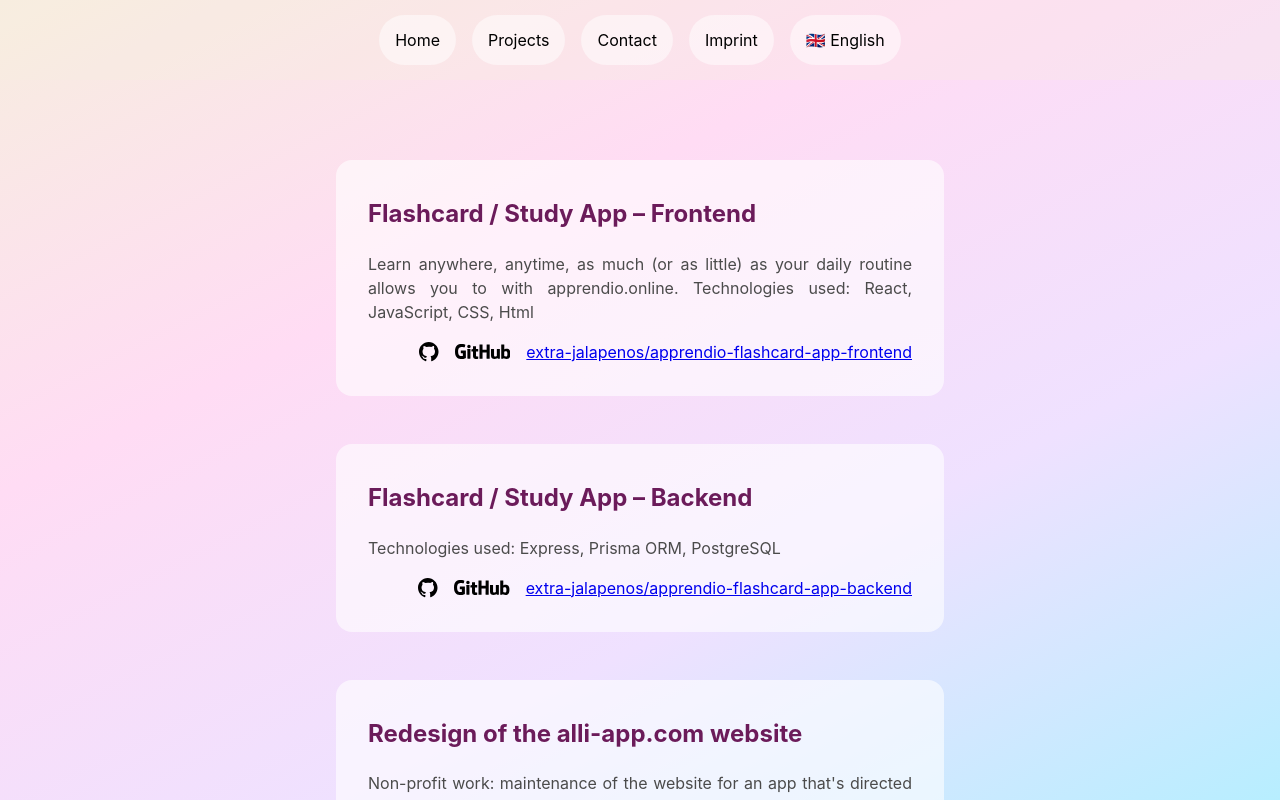
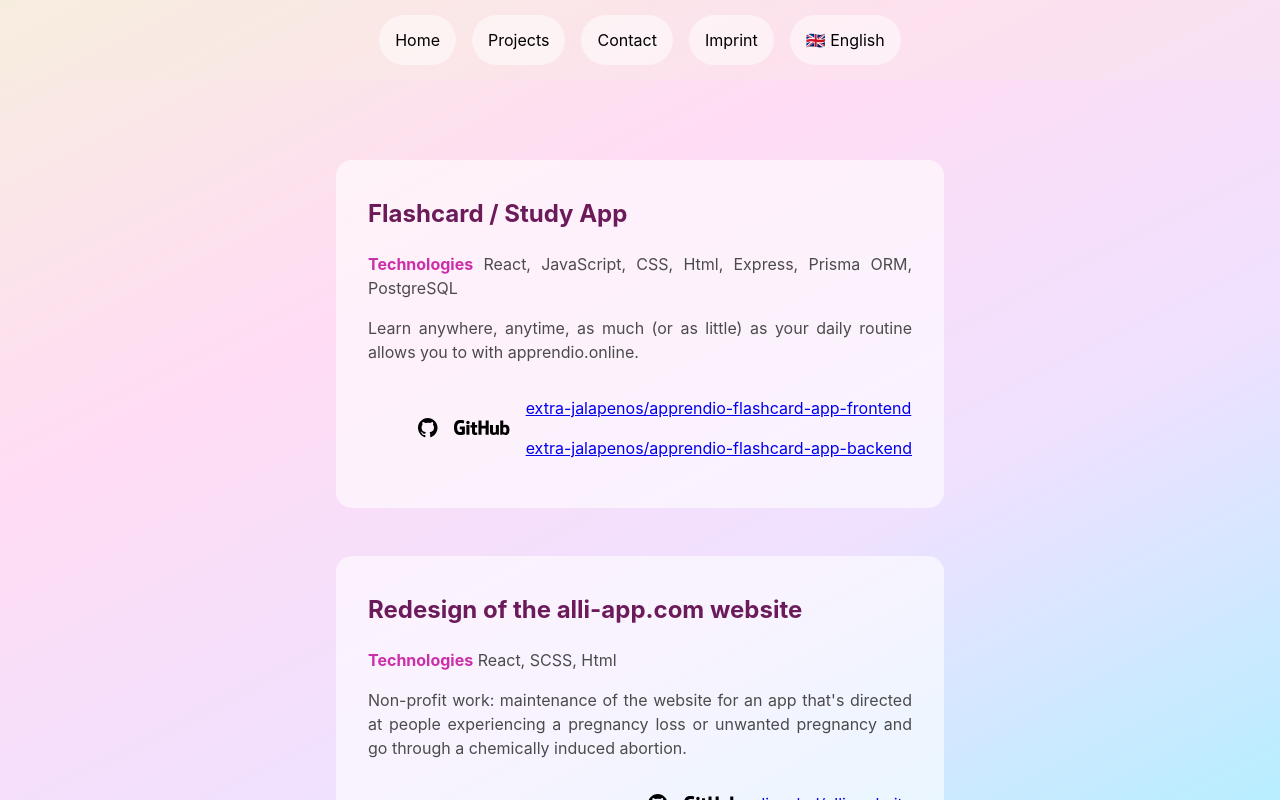
Before and after one commit to extra-jalapenos/individual-portfolio, a React (Vite) app: page /projects in a window 1280 px wide. Built offline with nearby package versions, Linux system fonts and the light colour scheme.

Commit message:
add current state of projects

```diff
--- a/src/components/Projects.jsx
+++ b/src/components/Projects.jsx
@@ -1,23 +1,26 @@
 import { GitHubFontLogo, GithubLogo } from "../assets/github-mark-white"
 
-function GitHubLink ({url}) {
+function GitHubLink ({urls}) {
   return (
     <buttoncontainer>
       <GithubLogo />
       <GitHubFontLogo />
-      <a href={`https://github.com/${url}`}>{url}</a>
+      <div id="links">
+        {urls.map(url => <p><a href={`https://github.com/${url}`}>{url}</a></p>)}
+      </div>
     </buttoncontainer>
   )
 }
 
 function ProjectCard ({props}) {
-  const {title, description, img, link} = props
+  const {title, description, technologies, img, links = []} = props
 
   if (!img) return (
     <div className="projectCard">
       <h2>{title}</h2>
-      {description}<br/>
-      {link && <GitHubLink url={link}/>}
+      <p><b>Technologies</b> {technologies}</p>
+      <p>{description}</p>
+      {links.length > 0 && <GitHubLink urls={links}/>}
     </div>
   )
 
@@ -40,38 +43,36 @@ export default function Projects () {
   //   description: `This API provides information on Taylor Swift's albums and songs. Available endpoints include: album details | song details including appearances | different editions of an album | song lyrics`,
   // }
 
-  const apprendioFrontend = {
-    title: "Flashcard / Study App – Frontend",
-    description: `Learn anywhere, anytime, as much (or as little) as your daily routine allows you to with apprendio.online.\nTechnologies used: React, JavaScript, CSS, Html`,
-    link: "extra-jalapenos/apprendio-flashcard-app-frontend"
-  }
-
-  const apprendioBackend = {
-    title: "Flashcard / Study App – Backend",
-    description: `Technologies used: Express, Prisma ORM, PostgreSQL`,
-    link: "extra-jalapenos/apprendio-flashcard-app-backend"
+  const apprendio = {
+    title: "Flashcard / Study App",
+    description: "Learn anywhere, anytime, as much (or as little) as your daily routine allows you to with apprendio.online.",
+    technologies: "React, JavaScript, CSS, Html, Express, Prisma ORM, PostgreSQL",
+    links: ["extra-jalapenos/apprendio-flashcard-app-frontend", "extra-jalapenos/apprendio-flashcard-app-backend"]
   }
 
   const alliWebsite = {
     title: "Redesign of the alli-app.com website",
     description: "Non-profit work: maintenance of the website for an app that's directed at people experiencing a pregnancy loss or unwanted pregnancy and go through a chemically induced abortion.",
+    technologies: "React, SCSS, Html",
+    links: ["dinosled/alli-website"]
   }
 
   const gymTracker = {
     title: "Gym Tracker",
-    description: `Ever been member of a gym and dreaded the New Year's seasonal spike? To analyze my gym's data, I built an app to check the occupancy every five minutes and log it into a PostgreSQL database.\nTechnologies used: JavaScript, Prisma ORM, CRON-jobs to trigger`
+    description: `Ever been member of a gym and dreaded the New Year's seasonal spike? To analyze my gym's data, I built an app to check the occupancy every five minutes and log it into a PostgreSQL database.`,
+    technologies: "JavaScript, Prisma ORM, CRON-jobs to trigger"
   }
 
-  const kieferando = {
-    title: "Kieferando: K.'s personal Lieferando – Frontend",
-    description: "Most of my personal work is tied to my personal life; when my friend had a baby, a mutual friend and I decided to gift her the next-best thing in the world: food. To support her on her journey, we meal-prepped food; as the prepping and delivery involves a bit of coordination, we built an app to manage it.\nTechnologies used: TypeScript, Strapi"
+  const galleymates = {
+    title: "Galley Mates",
+    description: "Most of my personal work is tied to my personal life; when my friend had a baby, a mutual friend and I decided to gift her the next-best thing in the world: food. To support her on her journey, we meal-prepped food; as the prepping and delivery involves a bit of coordination, we built an app to manage it.",
+    technologies: "TypeScript, Vue3, SCSS, Express, Prisma ORM, PostgreSQL"
   }
 
   const projects = [
-    apprendioFrontend,
-    apprendioBackend,
+    apprendio,
     alliWebsite,
-    kieferando,
+    galleymates,
     gymTracker
   ]
 
```
